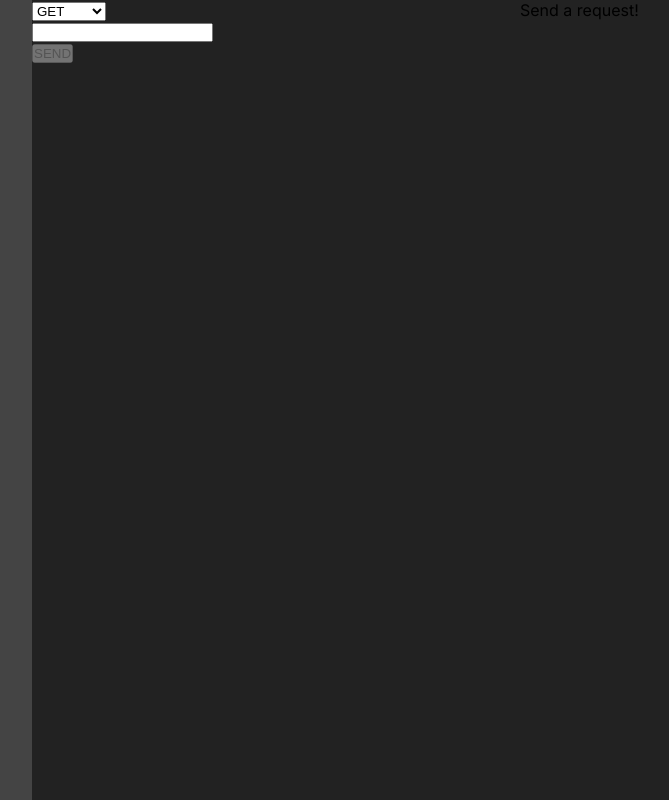
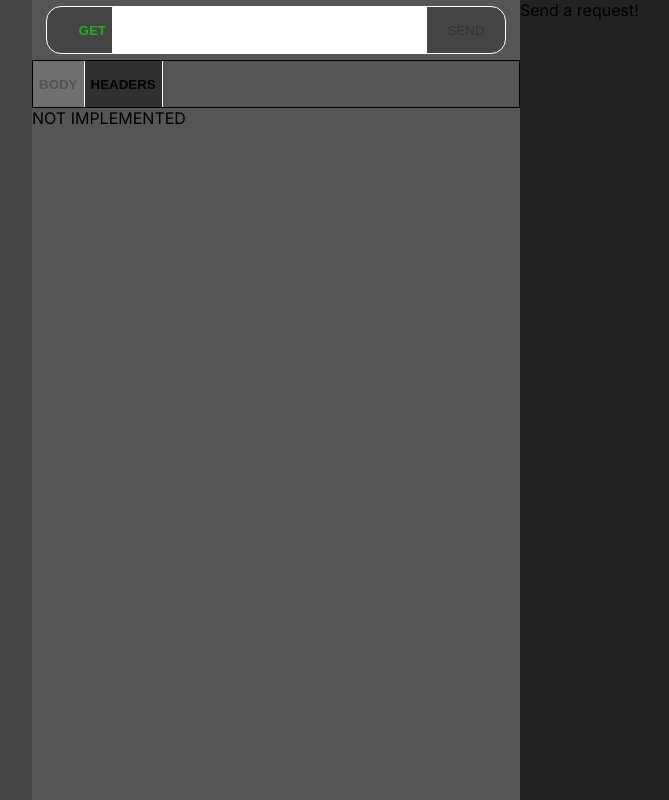
Before and after one commit to ViddeM/requeste-rs, a Next.js app: page / in a window 1280 px wide. Shown: the whole page, without its empty margins (272-941 px from the left). Built offline with nearby package versions, Linux system fonts and the light colour scheme.

Commit message:
Refactor request
Also add support for headers

```diff
--- a/package.json
+++ b/package.json
@@ -9,6 +9,11 @@
     "lint": "next lint"
   },
   "dependencies": {
+    "@fortawesome/fontawesome-svg-core": "^6.4.2",
+    "@fortawesome/free-brands-svg-icons": "^6.4.2",
+    "@fortawesome/free-regular-svg-icons": "^6.4.2",
+    "@fortawesome/free-solid-svg-icons": "^6.4.2",
+    "@fortawesome/react-fontawesome": "^0.2.0",
     "@tauri-apps/api": "^1.4.0",
     "next": "latest",
     "react": "latest",
--- a/src/app/page.tsx
+++ b/src/app/page.tsx
@@ -1,90 +1,23 @@
 "use client";
 
 import { useState } from "react";
-import { invoke } from "@tauri-apps/api/tauri";
-import { ResponseView } from "@/components/response/ResponseView";
 import styles from "./page.module.scss";
+import { ResponseView } from "@/components/views/response/ResponseView";
 import { Response } from "@/types/response";
-
-enum Method {
-  GET = "GET",
-  POST = "POST",
-  PUT = "PUT",
-  DELETE = "DELETE",
-  OPTION = "OPTION",
-  HEAD = "HEAD",
-}
-
-const ALL_REQUEST_METHODS: Method[] = [
-  Method.GET,
-  Method.POST,
-  Method.PUT,
-  Method.DELETE,
-  Method.OPTION,
-  Method.HEAD,
-];
+import { RequestView } from "@/components/views/request/RequestView";
 
 export default function Home() {
-  const [method, setMethod] = useState<Method>(Method.GET);
-  const [url, setUrl] = useState<string>("");
   const [response, setResponse] = useState<Response | null>(null);
   const [requestError, setRequestError] = useState<string | null>(null);
 
   return (
     <main className={styles.main}>
       <div className={styles.menuBar}></div>
-      <div className={styles.requestContainer}>
-        <div className={styles.urlContainer}>
-          <select
-            value={method}
-            className={`${styles.methodDropdown} ${
-              styles[`methodDropdown${method}`]
-            }`}
-            onChange={(e) => {
-              setMethod(e.target.value as Method);
-            }}
-          >
-            {ALL_REQUEST_METHODS.map((m) => (
-              <option key={m}>{m}</option>
-            ))}
-          </select>
-          <div className={styles.urlInputContainer}>
-            <input
-              value={url}
-              onChange={(e) => {
-                setUrl(e.target.value);
-              }}
-              className={styles.urlInput}
-            />
-          </div>
-          <button
-            disabled={url.length === 0}
-            className={styles.sendRequestButton}
-            onClick={() => {
-              invoke("send_request", {
-                request: { url: url, method: method },
-              })
-                .then((resp) => {
-                  setRequestError(null);
-                  setResponse(resp as Response);
-                })
-                .catch((err) => {
-                  setRequestError(`Failed to send request, err: ${err}`);
-                });
-            }}
-          >
-            SEND
-          </button>
-        </div>
-        {requestError && <p>{requestError}</p>}
-      </div>
-      <div className={styles.responseContainer}>
-        {response ? (
-          <ResponseView response={response} />
-        ) : (
-          <div>Send a request!</div>
-        )}
-      </div>
+      <RequestView
+        setResponse={(resp) => setResponse(resp)}
+        setRequestError={(err) => setRequestError(err)}
+      />
+      <ResponseView response={response} requestError={requestError} />
     </main>
   );
 }
--- /dev/null
+++ b/src/components/views/request/RequestView.module.scss
@@ -0,0 +1,94 @@
+
+
+.urlContainer {
+    margin: 0 8px;
+    max-height: 60px;
+    flex: 1;
+    display: flex;
+    flex-direction: row;
+}
+
+.urlInputContainer {
+    flex: 1;
+    display: flex;
+    flex-direction: row;
+}
+
+.urlInput {
+    flex: 1;
+    margin: 0;
+}
+
+.methodDropdown {
+    appearance: none;
+    margin: 6px 0 6px 6px;
+    border: 1px solid white;
+    border-top-left-radius: 15px;
+    border-bottom-left-radius: 15px;
+    border-top-right-radius: 0;
+    border-bottom-right-radius: 0;
+    padding: 6px;
+    text-align: right;
+    font-weight: bolder;
+    background-color: #444444;
+}
+
+.methodDropdownGET {
+    color: #20B020;
+}
+
+.methodDropdownPOST {
+    color: orange;
+}
+
+.methodDropdownPUT {
+    color: #D060D0;
+}
+
+.methodDropdownDELETE {
+    color: #FF4040;
+}
+
+.methodDropdownOPTION {
+    color: #8080FF;
+}
+
+.methodDropdownHEAD {
+    color: lightblue;
+}
+
+.urlInput {
+    flex: 1;
+    margin: 6px 0;
+    border: 1px solid white;
+    padding: 0 12px;
+}
+
+.sendRequestButton {
+    margin: 6px 6px 6px 0;
+    border: 1px solid white;
+    border-top-right-radius: 15px;
+    border-bottom-right-radius: 15px;
+    border-top-left-radius: 0;
+    border-bottom-left-radius: 0;
+    width: 80px;
+    background-color: #444444;
+}
+
+.requestMethod {
+    margin-left: 5px;
+}
+
+.requestContainer {
+    display: flex;
+    flex-direction: column;
+    align-items: stretch;
+    background-color: #555555;
+}
+
+.requestHeadersTable {
+    width: 100%;
+    & td {
+        padding: 8px;
+    }
+}
--- /dev/null
+++ b/src/components/views/request/RequestView.tsx
@@ -0,0 +1,244 @@
+import { Key, useState } from "react";
+import styles from "./RequestView.module.scss";
+import { invoke } from "@tauri-apps/api";
+import { Response } from "@/types/response";
+import { Tabs } from "@/components/elements/tabs/Tabs";
+import { Button, IconButton } from "@/components/elements/button/Button";
+import { faX } from "@fortawesome/free-solid-svg-icons/faX";
+import { TextField } from "@/components/elements/input/TextField";
+
+enum Method {
+  GET = "GET",
+  POST = "POST",
+  PUT = "PUT",
+  DELETE = "DELETE",
+  OPTION = "OPTION",
+  HEAD = "HEAD",
+}
+
+const ALL_REQUEST_METHODS: Method[] = [
+  Method.GET,
+  Method.POST,
+  Method.PUT,
+  Method.DELETE,
+  Method.OPTION,
+  Method.HEAD,
+];
+
+interface RequestViewProps {
+  setResponse: (response: Response) => void;
+  setRequestError: (requestError: string | null) => void;
+}
+
+export const RequestView = ({
+  setResponse,
+  setRequestError,
+}: RequestViewProps) => {
+  const [headers, setHeaders] = useState<Header[]>([]);
+
+  const sendRequest = (url: string, method: Method) => {
+    invoke("send_request", {
+      request: { url: url, method: method, headers: headers },
+    })
+      .then((resp) => {
+        setRequestError(null);
+        setResponse(resp as Response);
+      })
+      .catch((err) => {
+        setRequestError(`Failed to send request, err: ${err}`);
+      });
+  };
+
+  return (
+    <div className={styles.requestContainer}>
+      <UrlView sendRequest={sendRequest} />
+      <ContentView headers={headers} setHeaders={setHeaders} />
+    </div>
+  );
+};
+
+const UrlView = ({
+  sendRequest,
+}: {
+  sendRequest: (url: string, method: Method) => void;
+}) => {
+  const [method, setMethod] = useState<Method>(Method.GET);
+  const [url, setUrl] = useState<string>("");
+
+  return (
+    <div className={styles.urlContainer}>
+      <select
+        value={method}
+        className={`${styles.methodDropdown} ${
+          styles[`methodDropdown${method}`]
+        }`}
+        onChange={(e) => {
+          setMethod(e.target.value as Method);
+        }}
+      >
+        {ALL_REQUEST_METHODS.map((m) => (
+          <option key={m}>{m}</option>
+        ))}
+      </select>
+      <div className={styles.urlInputContainer}>
+        <input
+          value={url}
+          onChange={(e) => {
+            setUrl(e.target.value);
+          }}
+          className={styles.urlInput}
+        />
+      </div>
+      <button
+        disabled={url.length === 0}
+        className={styles.sendRequestButton}
+        onClick={() => sendRequest(url, method)}
+      >
+        SEND
+      </button>
+    </div>
+  );
+};
+
+type RequestViewPane = "body" | "headers";
+const ALL_REQUEST_VIEWS: RequestViewPane[] = ["body", "headers"];
+
+type ContentViewProps = {} & RequestHeadersProps;
+
+const ContentView = ({ ...props }: ContentViewProps) => {
+  const [requestView, setRequestView] = useState<RequestViewPane>("body");
+
+  return (
+    <div>
+      <Tabs
+        values={ALL_REQUEST_VIEWS}
+        activeTab={requestView}
+        setActiveTab={setRequestView}
+        display={(v) => v.toUpperCase()}
+      />
+      {requestView === "body" ? (
+        <div>NOT IMPLEMENTED</div>
+      ) : (
+        <RequestHeadersView {...props} />
+      )}
+    </div>
+  );
+};
+
+interface Header {
+  id: number;
+  name: string;
+  value: string;
+}
+
+type RequestHeadersProps = {
+  headers: Header[];
+  setHeaders: (header: Header[]) => void;
+};
+
+const RequestHeadersView = ({ headers, setHeaders }: RequestHeadersProps) => {
+  return (
+    <table className={styles.requestHeadersTable}>
+      <thead>
+        <tr>
+          <th colSpan={3} align="left">
+            <Button
+              onClick={() =>
+                setHeaders([
+                  ...headers,
+                  {
+                    name: "",
+                    value: "",
+                    id:
+                      headers.reduce((acc, curr) => {
+                        if (curr.id > acc) {
+                          return curr.id;
+                        } else {
+                          return acc;
+                        }
+                      }, 0) + 1,
+                  },
+                ])
+              }
+            >
+              Add row
+            </Button>
+          </th>
+        </tr>
+      </thead>
+      <tbody>
+        {headers.map(({ name, value, id }: Header) => (
+          <tr key={name as Key}>
+            <td>
+              <TextField
+                value={name}
+                placeholder="Name"
+                list={HEADER_NAME_DATALIST_ID}
+                onChange={(e) => {
+                  const newName = e.target.value;
+                  setHeaders(
+                    headers.map((h) => {
+                      if (h.id === id) {
+                        return {
+                          id: id,
+                          name: newName,
+                          value: value,
+                        };
+                      } else {
+                        return h;
+                      }
+                    })
+                  );
+                }}
+              />
+
+              <datalist id={HEADER_NAME_DATALIST_ID}>
+                {EXAMPLE_HEADER_NAMES.map((n) => (
+                  <option key={n as Key}>{n}</option>
+                ))}
+              </datalist>
+            </td>
+            <td>
+              <TextField
+                value={value}
+                placeholder="Value"
+                onChange={(e) => {
+                  const newValue = e.target.value;
+                  setHeaders(
+                    headers.map((h) => {
+                      if (h.id === id) {
+                        return {
+                          id: id,
+                          name: name,
+                          value: newValue,
+                        };
+                      } else {
+                        return h;
+                      }
+                    })
+                  );
+                }}
+              />
+            </td>
+            <td>
+              <IconButton
+                onClick={() => setHeaders(headers.filter((h) => h.id !== id))}
+                buttonSize="small"
+                iconProps={{ icon: faX }}
+              />
+            </td>
+          </tr>
+        ))}
+      </tbody>
+    </table>
+  );
+};
+
+const HEADER_NAME_DATALIST_ID = "header-names-datalist";
+
+const EXAMPLE_HEADER_NAMES: string[] = [
+  "Authorization",
+  "Content-Type",
+  "Accept",
+  "User-Agent",
+];
```
Also changed, not shown: 2 other files (tests, documents, lock files or other folders).
